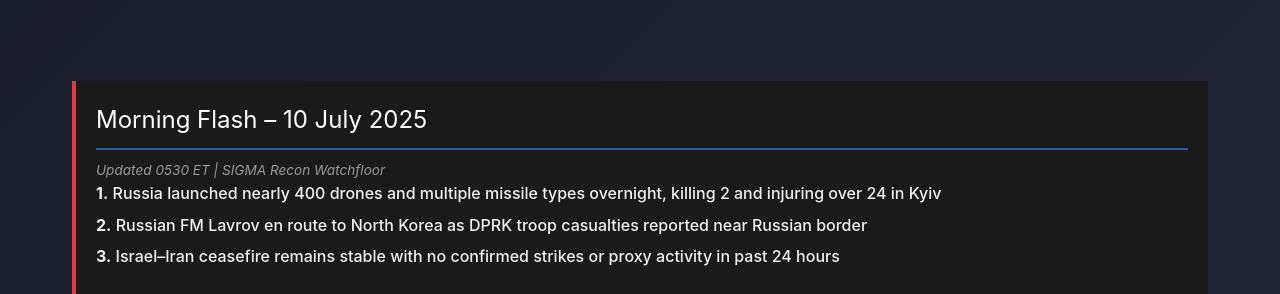
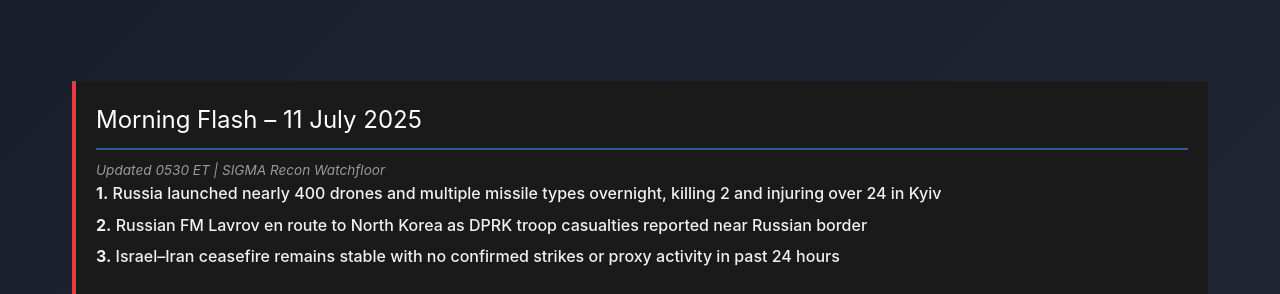
Before and after one commit to Monster52/SIGMA_Recon, a Jekyll site: the page built from index.html, in a window 1280 px wide and 900 px high. Shown: the part 339-633 px from the top of the window. Built offline with Jekyll 4.4.1, drawn with Linux system fonts in a browser that asks for light colours.

Commit message:
Fixed date

```diff
--- a/index.html
+++ b/index.html
@@ -10,7 +10,7 @@ title: SIGMA Recon - Strategic Intelligence Portal
 
 <!-- Morning Flash Module -->
 <div class="morning-flash-container">
-  <h2 class="section-title">Morning Flash – 10 July 2025</h2>
+  <h2 class="section-title">Morning Flash – 11 July 2025</h2>
     <p class="flash-timestamp">Updated 0530 ET | SIGMA Recon Watchfloor</p>
 
   <ul class="flash-bullets">
```
